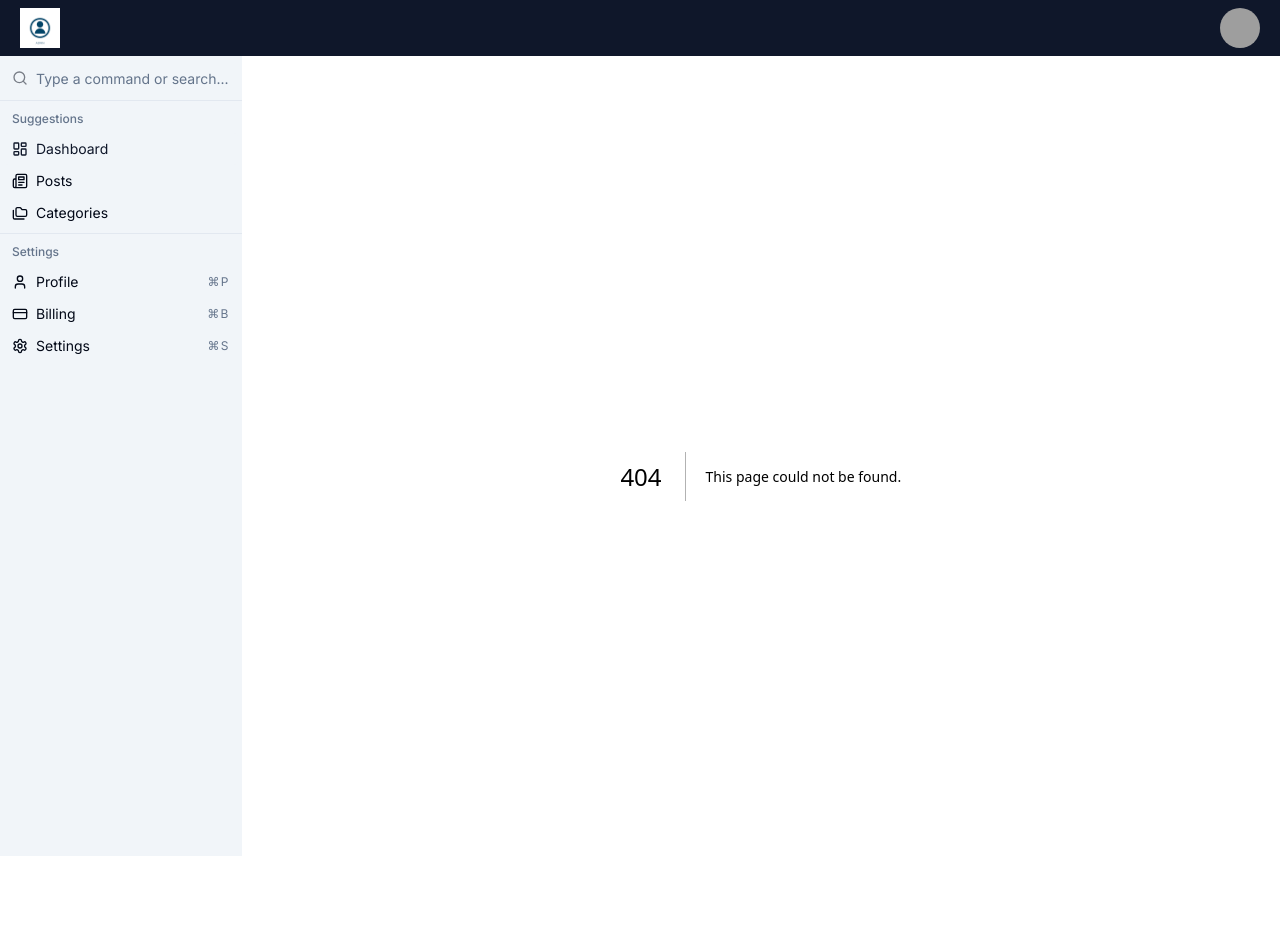
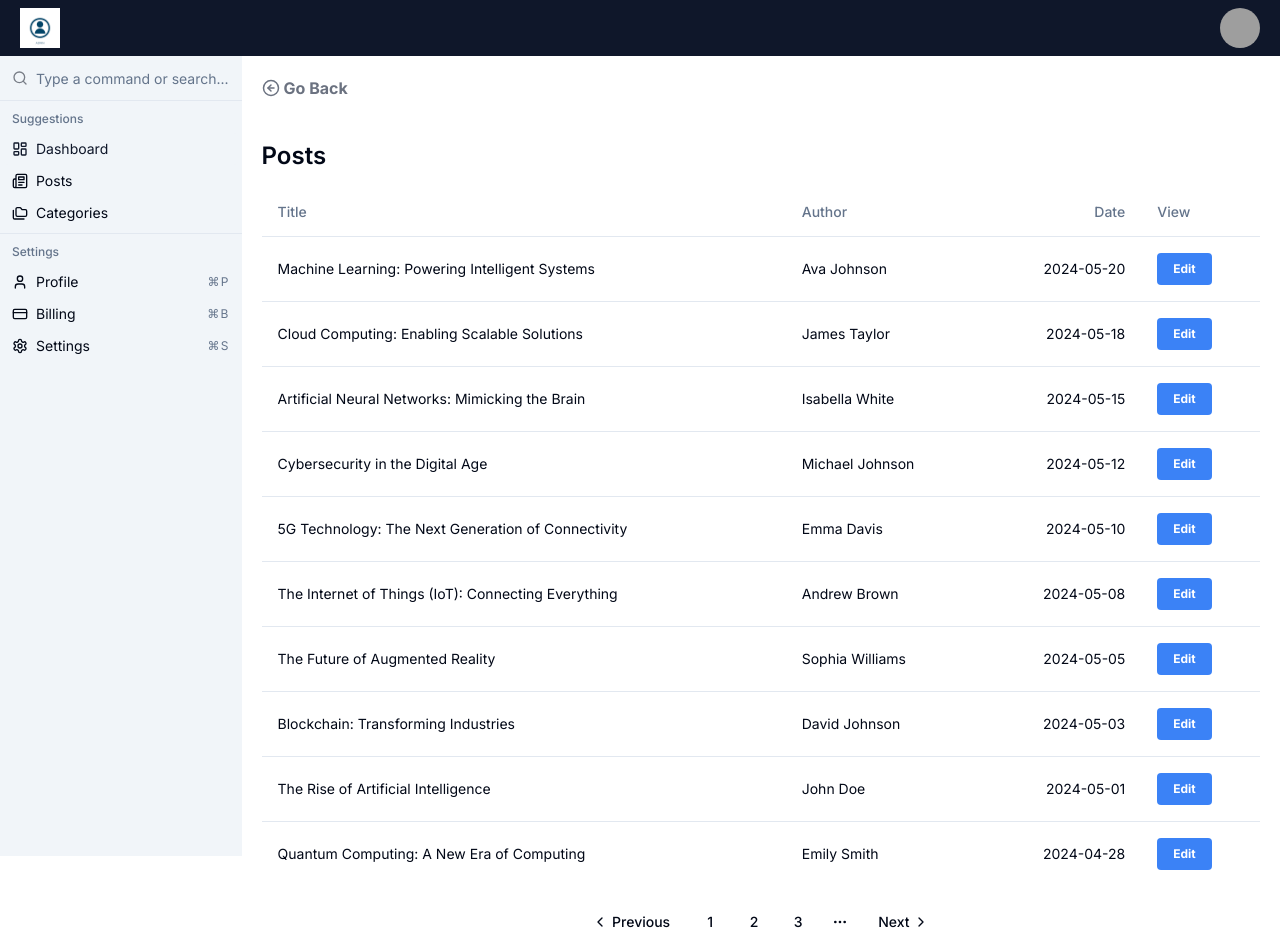
Before and after one commit to swatijain1095/admin-dashboard, a Next.js app: page /posts in a window 1280 px wide. Before the commit this address had no page. Shown: the top 952 px of the page. Before the commit the page ends 896 px from the top, so only its background shows below. Built offline with nearby package versions, Linux system fonts and the light colour scheme; grey boxes are pictures that could not be loaded.

Commit message:
Added pagination component and back button functionality

```diff
--- /dev/null
+++ b/src/app/(main)/posts/edit/[id]/page.tsx
@@ -0,0 +1,11 @@
+import BackButton from "@/components/BackButton";
+
+const PostEditPage = () => {
+  return (
+    <>
+      <BackButton text="Back to Posts" link="/posts" />
+    </>
+  );
+};
+
+export default PostEditPage;
--- /dev/null
+++ b/src/app/(main)/posts/page.tsx
@@ -0,0 +1,15 @@
+import BackButton from "@/components/BackButton";
+import PostsPagination from "@/components/posts/PostsPagination";
+import PostTable from "@/components/posts/PostsTable";
+
+const PostsPage = () => {
+  return (
+    <>
+      <BackButton text="Go Back" link="/" />
+      <PostTable />
+      <PostsPagination />
+    </>
+  );
+};
+
+export default PostsPage;
--- /dev/null
+++ b/src/components/BackButton.tsx
@@ -0,0 +1,21 @@
+import { ArrowLeftCircle } from "lucide-react";
+import Link from "next/link";
+
+interface BackButtonProps {
+  text: string;
+  link: string;
+}
+
+const BackButton = ({ text, link }: BackButtonProps) => {
+  return (
+    <Link
+      href={link}
+      className="text-gray-500 hover:underline flex items-center gap-1 font-bold mb-5"
+    >
+      <ArrowLeftCircle size={18} />
+      {text}
+    </Link>
+  );
+};
+
+export default BackButton;
--- a/src/components/Sidebar.tsx
+++ b/src/components/Sidebar.tsx
@@ -32,11 +32,11 @@
           </CommandItem>
           <CommandItem>
             <Newspaper className="mr-2 h-4 w-4" />
-            <Link href="/">Posts</Link>
+            <Link href="/posts">Posts</Link>
           </CommandItem>
           <CommandItem>
             <Folders className="mr-2 h-4 w-4" />
-            <Link href="/">Categories</Link>
+            <Link href="/categories">Categories</Link>
           </CommandItem>
         </CommandGroup>
         <CommandSeparator />
--- /dev/null
+++ b/src/components/posts/PostsPagination.tsx
@@ -0,0 +1,38 @@
+import {
+  Pagination,
+  PaginationContent,
+  PaginationEllipsis,
+  PaginationItem,
+  PaginationLink,
+  PaginationNext,
+  PaginationPrevious,
+} from "@/components/ui/pagination";
+
+const PostsPagination = () => {
+  return (
+    <Pagination>
+      <PaginationContent>
+        <PaginationItem>
+          <PaginationPrevious href="#" />
+        </PaginationItem>
+        <PaginationItem>
+          <PaginationLink href="#">1</PaginationLink>
+        </PaginationItem>
+        <PaginationItem>
+          <PaginationLink href="#">2</PaginationLink>
+        </PaginationItem>
+        <PaginationItem>
+          <PaginationLink href="#">3</PaginationLink>
+        </PaginationItem>
+        <PaginationItem>
+          <PaginationEllipsis />
+        </PaginationItem>
+        <PaginationItem>
+          <PaginationNext href="#" />
+        </PaginationItem>
+      </PaginationContent>
+    </Pagination>
+  );
+};
+
+export default PostsPagination;
--- /dev/null
+++ b/src/components/ui/pagination.tsx
@@ -0,0 +1,117 @@
+import * as React from "react"
+import { ChevronLeft, ChevronRight, MoreHorizontal } from "lucide-react"
+
+import { cn } from "@/lib/utils"
+import { ButtonProps, buttonVariants } from "@/components/ui/button"
+
+const Pagination = ({ className, ...props }: React.ComponentProps<"nav">) => (
+  <nav
+    role="navigation"
+    aria-label="pagination"
+    className={cn("mx-auto flex w-full justify-center", className)}
+    {...props}
+  />
+)
+Pagination.displayName = "Pagination"
+
+const PaginationContent = React.forwardRef<
+  HTMLUListElement,
+  React.ComponentProps<"ul">
+>(({ className, ...props }, ref) => (
+  <ul
+    ref={ref}
+    className={cn("flex flex-row items-center gap-1", className)}
+    {...props}
+  />
+))
+PaginationContent.displayName = "PaginationContent"
+
+const PaginationItem = React.forwardRef<
+  HTMLLIElement,
+  React.ComponentProps<"li">
+>(({ className, ...props }, ref) => (
+  <li ref={ref} className={cn("", className)} {...props} />
+))
+PaginationItem.displayName = "PaginationItem"
+
+type PaginationLinkProps = {
+  isActive?: boolean
+} & Pick<ButtonProps, "size"> &
+  React.ComponentProps<"a">
+
+const PaginationLink = ({
+  className,
+  isActive,
+  size = "icon",
+  ...props
+}: PaginationLinkProps) => (
+  <a
+    aria-current={isActive ? "page" : undefined}
+    className={cn(
+      buttonVariants({
+        variant: isActive ? "outline" : "ghost",
+        size,
+      }),
+      className
+    )}
+    {...props}
+  />
+)
+PaginationLink.displayName = "PaginationLink"
+
+const PaginationPrevious = ({
+  className,
+  ...props
+}: React.ComponentProps<typeof PaginationLink>) => (
+  <PaginationLink
+    aria-label="Go to previous page"
+    size="default"
+    className={cn("gap-1 pl-2.5", className)}
+    {...props}
+  >
+    <ChevronLeft className="h-4 w-4" />
+    <span>Previous</span>
+  </PaginationLink>
+)
+PaginationPrevious.displayName = "PaginationPrevious"
+
+const PaginationNext = ({
+  className,
+  ...props
+}: React.ComponentProps<typeof PaginationLink>) => (
+  <PaginationLink
+    aria-label="Go to next page"
+    size="default"
+    className={cn("gap-1 pr-2.5", className)}
+    {...props}
+  >
+    <span>Next</span>
+    <ChevronRight className="h-4 w-4" />
+  </PaginationLink>
+)
+PaginationNext.displayName = "PaginationNext"
+
+const PaginationEllipsis = ({
+  className,
+  ...props
+}: React.ComponentProps<"span">) => (
+  <span
+    aria-hidden
+    className={cn("flex h-9 w-9 items-center justify-center", className)}
+    {...props}
+  >
+    <MoreHorizontal className="h-4 w-4" />
+    <span className="sr-only">More pages</span>
+  </span>
+)
+PaginationEllipsis.displayName = "PaginationEllipsis"
+
+export {
+  Pagination,
+  PaginationContent,
+  PaginationEllipsis,
+  PaginationItem,
+  PaginationLink,
+  PaginationNext,
+  PaginationPrevious,
+}
```
